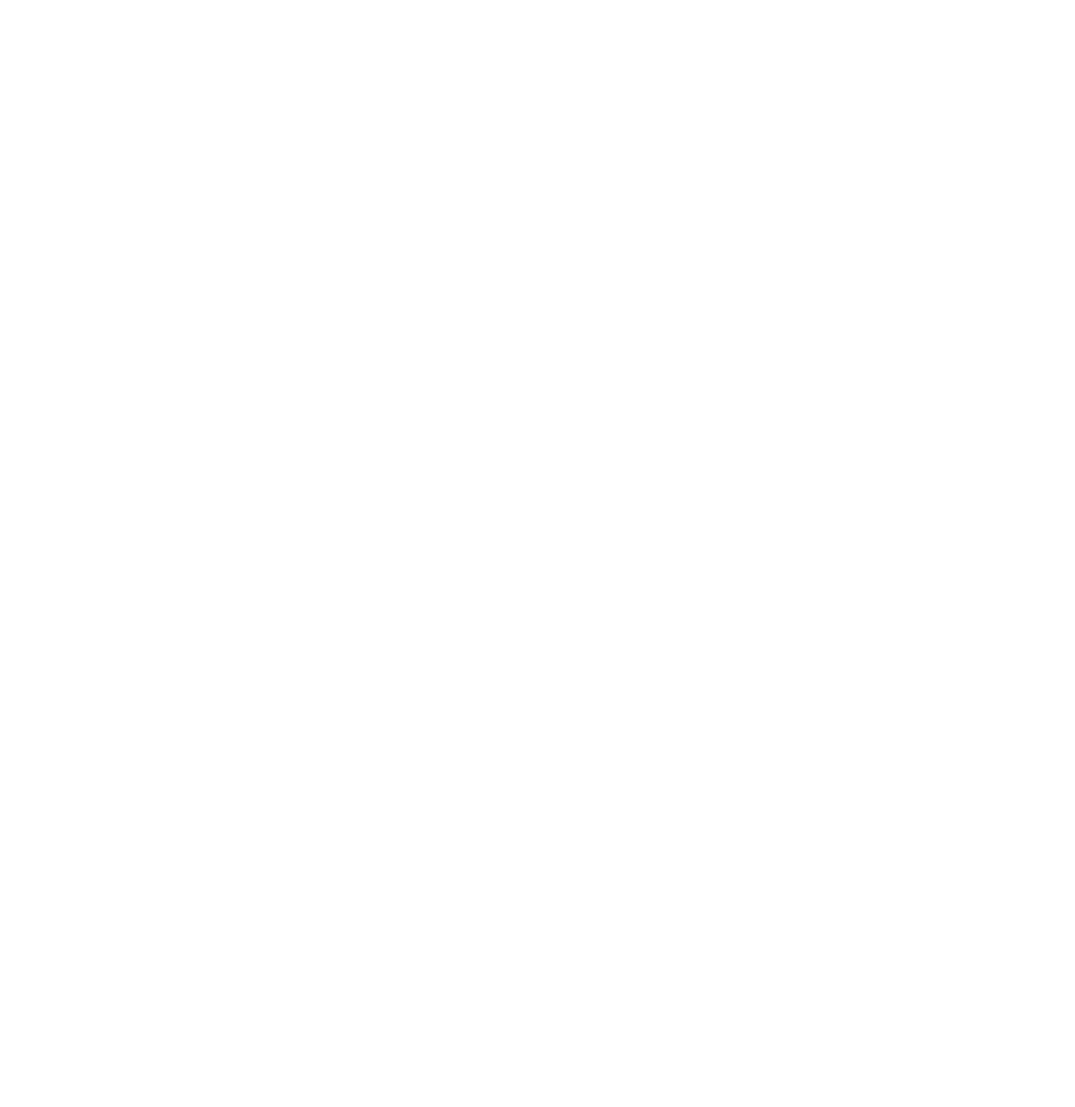
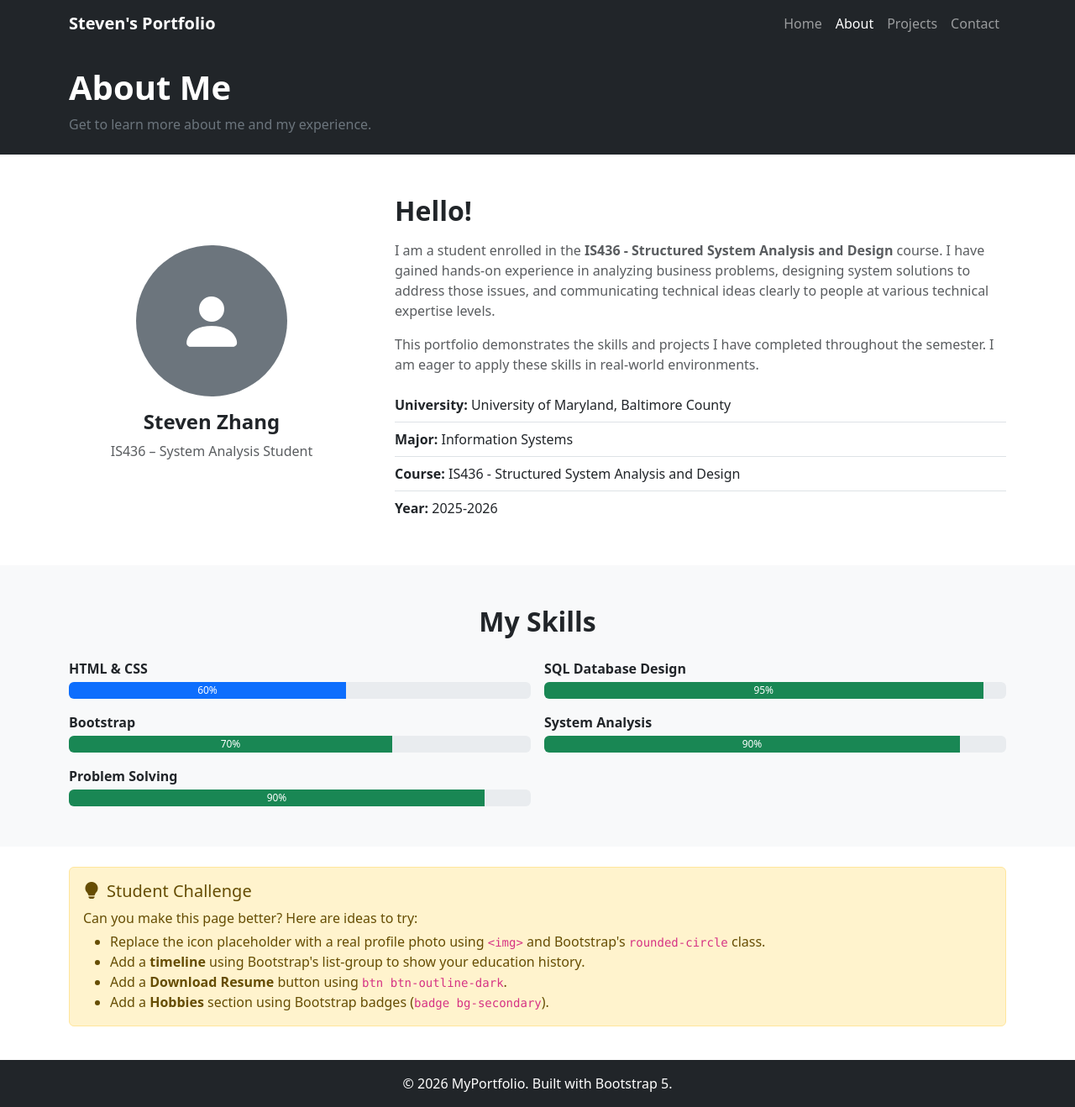
Before and after one commit to stevenzhang1977/is436-portfolio, a plain HTML site: page about.html in a window 1280 px wide. Shown: the whole page at 84% size. Before the commit the page ends 800 px from the top, so only its background shows below. Drawn offline with nearby package versions, Linux system fonts and the light colour scheme.

Commit message:
Update index.html and about.html

```diff
--- a/about.html
+++ b/about.html
@@ -0,0 +1,146 @@
+
+<!DOCTYPE html>
+<html lang="en">
+<head>
+  <meta charset="UTF-8" />
+  <meta name="viewport" content="width=device-width, initial-scale=1.0" />
+  <title>Steven's Portfolio – About</title>
+  <link href="https://cdn.jsdelivr.net/npm/bootstrap@5.3.3/dist/css/bootstrap.min.css" rel="stylesheet" />
+  <link href="https://cdn.jsdelivr.net/npm/bootstrap-icons@1.11.3/font/bootstrap-icons.min.css" rel="stylesheet" />
+</head>
+<body>
+
+  <!-- Navigation -->
+  <nav class="navbar navbar-expand-lg navbar-dark bg-dark">
+    <div class="container">
+      <a class="navbar-brand fw-bold" href="index.html">Steven's Portfolio</a>
+      <button class="navbar-toggler" type="button" data-bs-toggle="collapse" data-bs-target="#navMenu">
+        <span class="navbar-toggler-icon"></span>
+      </button>
+      <div class="collapse navbar-collapse" id="navMenu">
+        <ul class="navbar-nav ms-auto">
+          <li class="nav-item"><a class="nav-link" href="index.html">Home</a></li>
+          <li class="nav-item"><a class="nav-link active" href="about.html">About</a></li>
+          <li class="nav-item"><a class="nav-link" href="projects.html">Projects</a></li>
+          <li class="nav-item"><a class="nav-link" href="contact.html">Contact</a></li>
+        </ul>
+      </div>
+    </div>
+  </nav>
+
+  <!-- Page Header -->
+  <section class="bg-dark text-white py-4">
+    <div class="container">
+      <h1 class="fw-bold">About Me</h1>
+      <p class="text-secondary mb-0">Get to learn more about me and my experience.</p>
+    </div>
+  </section>
+
+  <!-- About Content -->
+  <section class="py-5">
+    <div class="container">
+      <div class="row align-items-center g-5">
+
+        <!-- Profile Photo Placeholder -->
+        <div class="col-md-4 text-center">
+          <div class="bg-secondary rounded-circle d-inline-flex align-items-center justify-content-center" style="width:180px; height:180px;">
+            <i class="bi bi-person-fill text-white" style="font-size:5rem;"></i>
+          </div>
+          <h4 class="mt-3 fw-bold">Steven Zhang</h4>
+          <p class="text-muted">IS436 – System Analysis Student</p>
+        </div>
+
+        <!-- Bio -->
+        <div class="col-md-8">
+          <h2 class="fw-bold mb-3">Hello!</h2>
+          <p class="text-muted">
+            I am a student enrolled in the <strong>IS436 - Structured System Analysis and Design</strong> course. I have gained hands-on experience in analyzing business problems, designing system solutions to address those issues, and communicating technical ideas clearly to people at various technical expertise levels.
+          </p>
+          <p class="text-muted">
+            This portfolio demonstrates the skills and projects I have completed throughout the semester.
+            I am eager to apply these skills in real-world environments.
+          </p>
+
+          <!-- Info List -->
+          <ul class="list-group list-group-flush mt-3">
+            <li class="list-group-item px-0"><strong>University:</strong> University of Maryland, Baltimore County</li>
+            <li class="list-group-item px-0"><strong>Major:</strong> Information Systems</li>
+            <li class="list-group-item px-0"><strong>Course:</strong> IS436 - Structured System Analysis and Design</li>
+            <li class="list-group-item px-0"><strong>Year:</strong> 2025-2026</li>
+          </ul>
+
+        </div>
+      </div>
+    </div>
+  </section>
+
+  <!-- Skills Section -->
+  <section class="bg-light py-5">
+    <div class="container">
+      <h2 class="text-center fw-bold mb-4">My Skills</h2>
+      <div class="row g-3">
+
+        <!-- Individual skills -->
+        <div class="col-md-6">
+          <p class="mb-1 fw-semibold">HTML & CSS</p>
+          <div class="progress" style="height:20px;">
+            <div class="progress-bar bg-primary" style="width:60%">60%</div>
+          </div>
+        </div>
+
+        <div class="col-md-6">
+          <p class="mb-1 fw-semibold">SQL Database Design</p>
+          <div class="progress" style="height:20px;">
+            <div class="progress-bar bg-success" style="width:95%">95%</div>
+          </div>
+        </div>
+
+        <div class="col-md-6">
+          <p class="mb-1 fw-semibold">Bootstrap</p>
+          <div class="progress" style="height:20px;">
+            <div class="progress-bar bg-success" style="width:70%">70%</div>
+          </div>
+        </div>
+
+        <div class="col-md-6">
+          <p class="mb-1 fw-semibold">System Analysis</p>
+          <div class="progress" style="height:20px;">
+            <div class="progress-bar bg-success" style="width:90%">90%</div>
+          </div>
+        </div>
+
+        <div class="col-md-6">
+          <p class="mb-1 fw-semibold">Problem Solving</p>
+          <div class="progress" style="height:20px;">
+            <div class="progress-bar bg-success" style="width:90%">90%</div>
+          </div>
+        </div>
+
+      </div>
+    </div>
+  </section>
+
+  <!-- Challenge Box -->
+  <section class="py-4">
+    <div class="container">
+      <div class="alert alert-warning" role="alert">
+        <h5 class="alert-heading"><i class="bi bi-lightbulb-fill me-2"></i>Student Challenge</h5>
+        <p class="mb-1">Can you make this page better? Here are ideas to try:</p>
+        <ul class="mb-0">
+          <li>Replace the icon placeholder with a real profile photo using <code>&lt;img&gt;</code> and Bootstrap's <code>rounded-circle</code> class.</li>
+          <li>Add a <strong>timeline</strong> using Bootstrap's list-group to show your education history.</li>
+          <li>Add a <strong>Download Resume</strong> button using <code>btn btn-outline-dark</code>.</li>
+          <li>Add a <strong>Hobbies</strong> section using Bootstrap badges (<code>badge bg-secondary</code>).</li>
+        </ul>
+      </div>
+    </div>
+  </section>
+
+  <!-- Footer -->
+  <footer class="bg-dark text-white text-center py-3">
+    <p class="mb-0">&copy; 2026 MyPortfolio. Built with Bootstrap 5.</p>
+  </footer>
+
+  <script src="https://cdn.jsdelivr.net/npm/bootstrap@5.3.3/dist/js/bootstrap.bundle.min.js"></script>
+</body>
+</html>
```
Also changed, not shown: index.html (+9 -5 lines).
